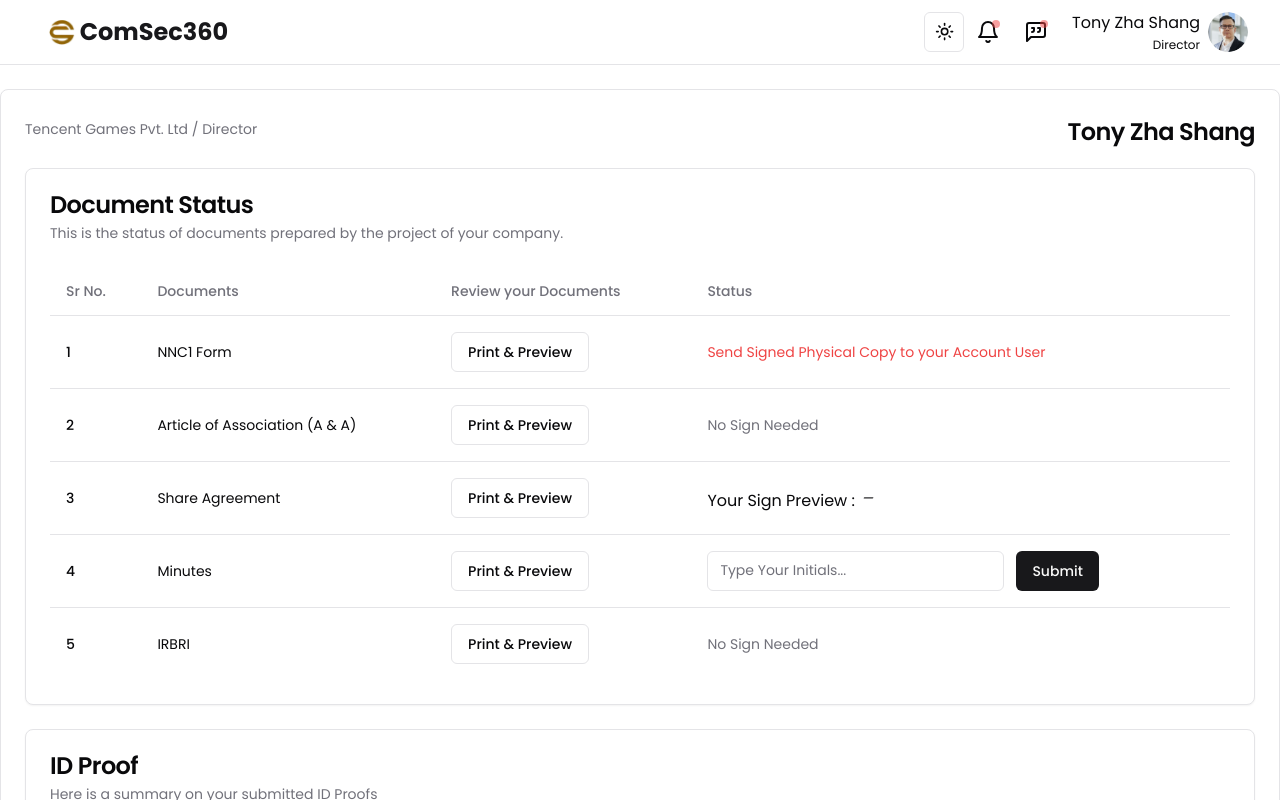
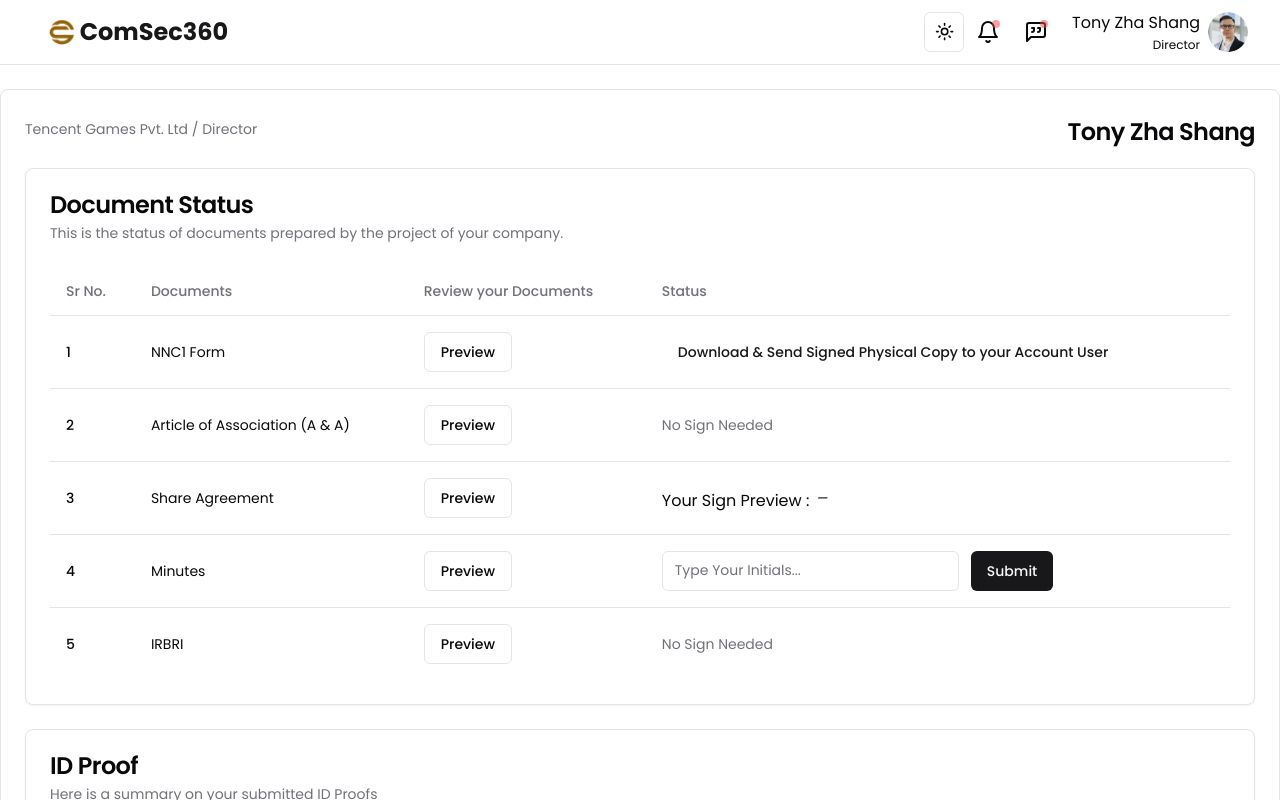
Before and after one commit to omunite215/Director, a Next.js app: page / in a window 1280 px wide. Shown: the top 800 px of the page. Built offline with nearby package versions, Linux system fonts and the light colour scheme.

Commit message:
UI Changes while meeting

```diff
--- a/components/Forms/index.tsx
+++ b/components/Forms/index.tsx
@@ -1,5 +1,5 @@
 "use client";
-import { Button } from "@/components/ui/button";
+import { Button, buttonVariants } from "@/components/ui/button";
 import {
   Card,
   CardContent,
@@ -12,7 +12,7 @@ import {
   FormControl,
   FormField,
   FormItem,
-  FormMessage
+  FormMessage,
 } from "@/components/ui/form";
 import { Input } from "@/components/ui/input";
 import {
@@ -28,6 +28,7 @@ import { useState } from "react";
 import { useForm } from "react-hook-form";
 import { z } from "zod";
 import LinkButton from "../LinkButton";
+import Link from "next/link";
 const formSchema = z.object({
   sign: z.string().min(2, {
     message: "Username must be at least 2 characters.",
@@ -76,8 +77,14 @@ const UploadFormTable = () => {
                   <TableCell>
                     <LinkButton href="/documents/NNC1.pdf" />
                   </TableCell>
-                  <TableCell className="text-destructive">
-                    Send Signed Physical Copy to your Account User
+                  <TableCell>
+                    <Link
+                      href="/documents/NNC1.pdf"
+                      download
+                      className={buttonVariants({ variant: "link" })}
+                    >
+                      Download & Send Signed Physical Copy to your Account User
+                    </Link>
                   </TableCell>
                 </TableRow>
                 <TableRow>
--- a/components/LinkButton.tsx
+++ b/components/LinkButton.tsx
@@ -8,7 +8,7 @@ const LinkButton = ({ href }: { href: string }) => {
       target="_blank"
       className={buttonVariants({ variant: "outline" })}
     >
-      Print & Preview
+      Preview
     </Link>
   );
 };
```
